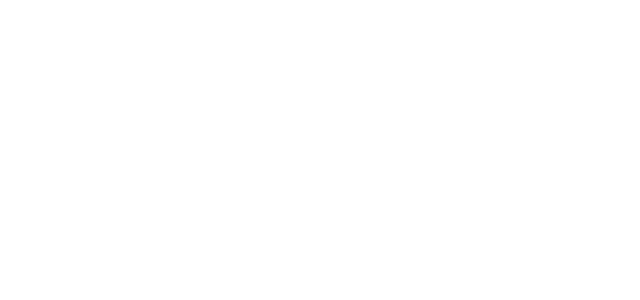
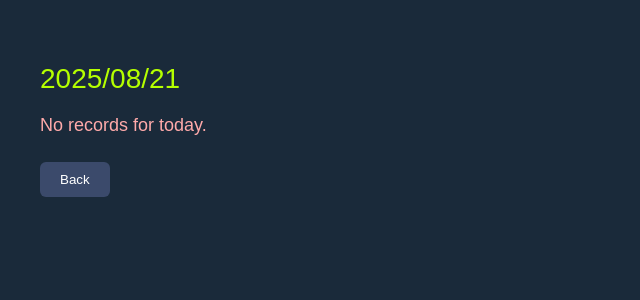
Before and after one commit to chibi50rilla/Workout-menu-app, a React (Create React App) app: page /history in a window 1280 px wide. Before the commit this address had no page. Shown: the top 300 px of the page, without its empty margins (0-640 px from the left). Built offline with nearby package versions, Linux system fonts and the light colour scheme.

Commit message:
Add HistoryPage and UI Mokup

```diff
--- a/src/App.tsx
+++ b/src/App.tsx
@@ -2,7 +2,7 @@
 import HomePage from './pages/HomePage';
 import RecordPage from './pages/RecordPage';
 import SelectPage from './pages/SelectPage';
-
+import HistoryPage from './pages/HistoryPage';
 
 function App() {
   return (
@@ -10,7 +10,8 @@
       <Routes>
         <Route path="/" element={<HomePage />} />
         <Route path="/record" element={<RecordPage />} />
-        <Route path="/select" element={<SelectPage />} /> {/* ← 追加！ */}
+        <Route path="/select" element={<SelectPage />} />
+        <Route path="/history" element={<HistoryPage />} />
       </Routes>
     </BrowserRouter>
   );
--- /dev/null
+++ b/src/pages/HistoryPage.css
@@ -0,0 +1,47 @@
+.history-page {
+  padding: 40px;
+  background-color: #1a2a3a;
+  color: #ffffff;
+  font-family: sans-serif;
+  min-height: 100vh;
+}
+
+.title {
+  font-size: 28px;
+  margin-bottom: 20px;
+  color: #b5ff00;
+}
+
+.history-table {
+  border-collapse: collapse;
+  width: 100%;
+  border: none;
+}
+
+.history-table th,
+.history-table td {
+  border: none;
+  padding: 8px;
+  text-align: center;
+}
+
+.no-record {
+  font-size: 18px;
+  color: #ffaaaa;
+}
+
+.back-button {
+  padding: 10px 20px;
+  background-color: #3b4a6b;
+  color: #ffffff;
+  border: none;
+  border-radius: 6px;
+  cursor: pointer;
+}
+
+.total-weight {
+  margin-top: 16px;
+  font-weight: bold;
+  font-size: 1.1rem;
+  color: #b5ff00;
+}
--- /dev/null
+++ b/src/pages/HistoryPage.tsx
@@ -0,0 +1,65 @@
+import { useLocation, useNavigate } from 'react-router-dom';
+import './HistoryPage.css';
+
+type RecordEntry = {
+  date: string;
+  exercise: string;
+  weight: number;
+  reps: number;
+  sets: number;
+};
+
+function HistoryPage() {
+  const navigate = useNavigate();
+  const location = useLocation();
+  const history = (location.state?.history as RecordEntry[]) || [];
+
+  const today = new Date().toISOString().slice(0, 10).replace(/-/g, '/');
+  const todayHistory = history.filter((entry) => entry.date === today);
+  const totalWeightToday = todayHistory.reduce(
+    (sum, entry) => sum + entry.weight * entry.reps * entry.sets,
+    0
+  );
+
+  return (
+    <div className="history-page">
+      <h2 className="title">{today}</h2>
+
+      {todayHistory.length === 0 ? (
+        <p className="no-record">No records for today.</p>
+      ) : (
+        <>
+          <table className="history-table">
+            <thead>
+              <tr>
+                <th>Exercise</th>
+                <th>Weight</th>
+                <th>Reps</th>
+                <th>Sets</th>
+                <th>Total</th>
+              </tr>
+            </thead>
+            <tbody>
+              {todayHistory.map((entry: RecordEntry, index: number) => (
+                <tr key={index}>
+                  <td>{entry.exercise}</td>
+                  <td>{entry.weight} kg</td>
+                  <td>{entry.reps}</td>
+                  <td>{entry.sets}</td>
+                  <td>{entry.weight * entry.reps * entry.sets} kg</td>
+                </tr>
+              ))}
+            </tbody>
+          </table>
+        <p className="total-weight">Total {totalWeightToday} kg</p>
+        </>
+      )}
+
+      <button className="back-button" onClick={() => navigate(-1)}>
+        Back
+      </button>
+    </div>
+  );
+}
+
+export default HistoryPage;
--- a/src/pages/RecordPage.css
+++ b/src/pages/RecordPage.css
@@ -10,6 +10,7 @@
 .title {
   font-size: 28px;
   margin-bottom: 20px;
+  font-weight: normal;
 }
 
 .exercise-section {
@@ -124,13 +125,6 @@
   color: #ffffff;
 }
 
-.total-weight {
-  font-size: 20px;
-  margin-top: 20px;
-  font-weight: bold;
-}
-
-/* 数値入力のスピンボタン（上下の矢印）を非表示にする */
 input[type="number"]::-webkit-outer-spin-button,
 input[type="number"]::-webkit-inner-spin-button {
   -webkit-appearance: none;
--- a/src/pages/RecordPage.tsx
+++ b/src/pages/RecordPage.tsx
@@ -51,12 +51,8 @@
   return topTotal + setsTotal;
 };
 
-
   const handleRecord = () => {
-    const total = Number(weight) * Number(reps) * Number(sets);
-    setExerciseTotal(total);
-
-    const newEntry: RecordEntry = {
+    const topEntry: RecordEntry = {
       date: today,
       exercise,
       weight: Number(weight),
@@ -64,8 +60,21 @@
       sets: Number(sets),
     };
 
-    setHistory([...history, newEntry]);
+    const setEntryRecords: RecordEntry[] = setEntries
+      .map((entry) => ({
+        date: today,
+        exercise,
+        weight: Number(entry.weight),
+        reps: Number(entry.reps),
+        sets: Number(entry.sets),
+      }))
+      .filter((e) => e.weight && e.reps && e.sets);
+
+    const updatedHistory = [...history, topEntry, ...setEntryRecords];
+    setHistory(updatedHistory);
+    navigate('/history', { state: { history: updatedHistory } });
   };
+
 
   const totalWeight = history.reduce(
     (sum, entry) => sum + entry.weight * entry.reps * entry.sets,
@@ -74,7 +83,7 @@
 
   return (
     <div className="record-page">
-      <h2 className="title">Workout Menu Record</h2>
+      <h2 className="title">{today}</h2>
 
       <div className="exercise-section">
         <label className="input-label">Exercise</label><br/>
@@ -208,8 +217,6 @@
           Back
         </button>
       </div>
-
-
     </div>
   );
 }
--- a/src/pages/SelectPage.css
+++ b/src/pages/SelectPage.css
@@ -9,6 +9,7 @@
   text-align: center;
   font-size: 32px;
   margin-bottom: 40px;
+  font-weight: normal;
   color: #b5ff00;
 }
 
@@ -28,7 +29,7 @@
   padding: 12px;
   background-color: #b5ff00;
   color: #1a2a3a;
-  font-weight: bold;
+  font-weight: 300;
   font-size: 18px;
   border: none;
   border-radius: 8px;
@@ -38,9 +39,9 @@
 }
 
 .total-weight {
-  font-size: 20px;
+  font-size: 30px;
   margin-top: 20px;
-  font-weight: 400;
+  font-weight: normal;
   color: #b5ff00;
 }
 
--- a/src/pages/SelectPage.tsx
+++ b/src/pages/SelectPage.tsx
@@ -9,7 +9,7 @@
 
   return (
     <div className="select-container">
-      <h1 className="select-title">Date & Muscle Group</h1>
+      <h1 className="select-title">Date & Group</h1>
 
       <div style={{ marginBottom: '20px' }}>
         <label>Date</label>
@@ -22,7 +22,7 @@
       </div>
 
       <div style={{ marginBottom: '20px' }}>
-        <label>Muscle Group</label>
+        <label>Group</label>
         <select
           className="select-input"
           value={selectedMuscle}
```
